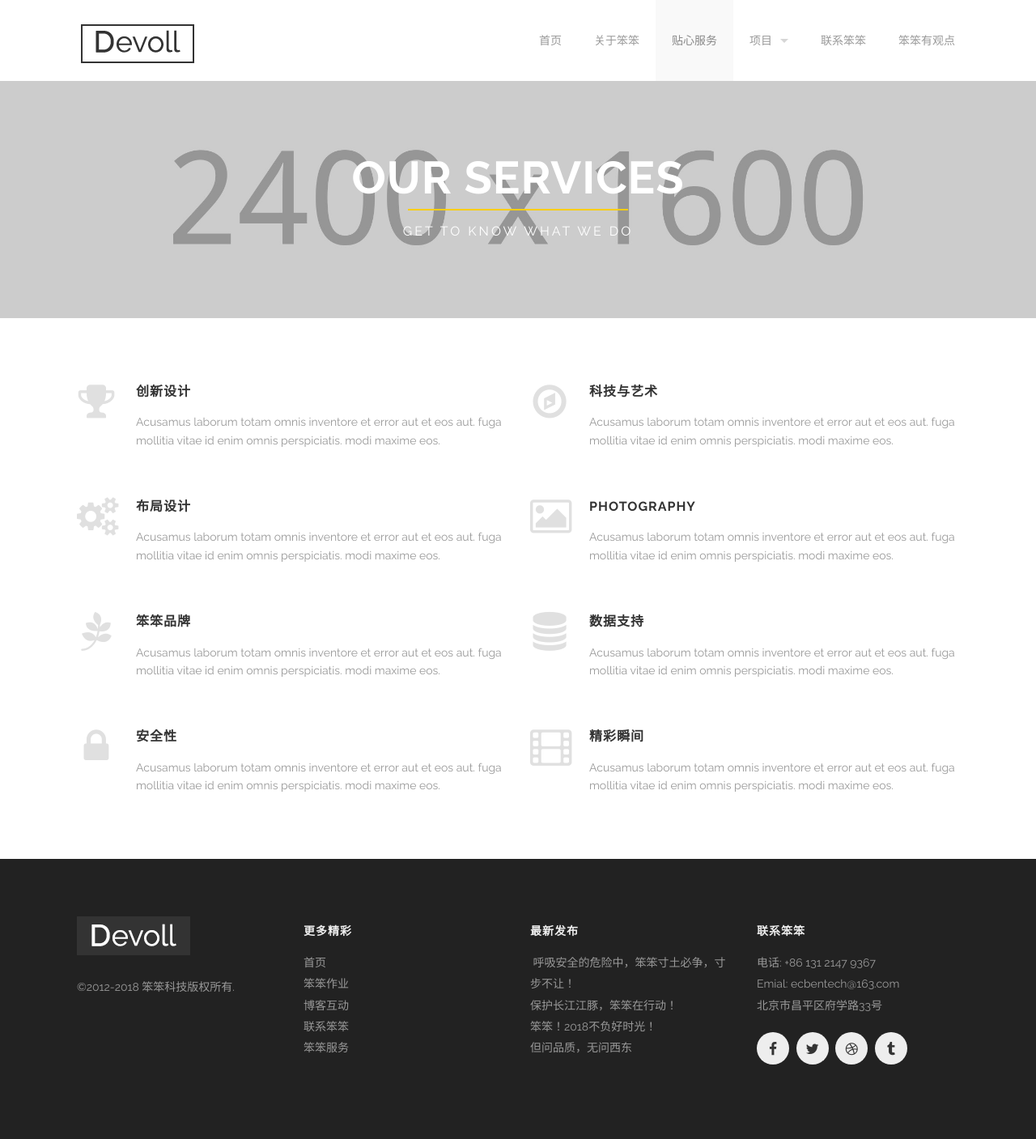
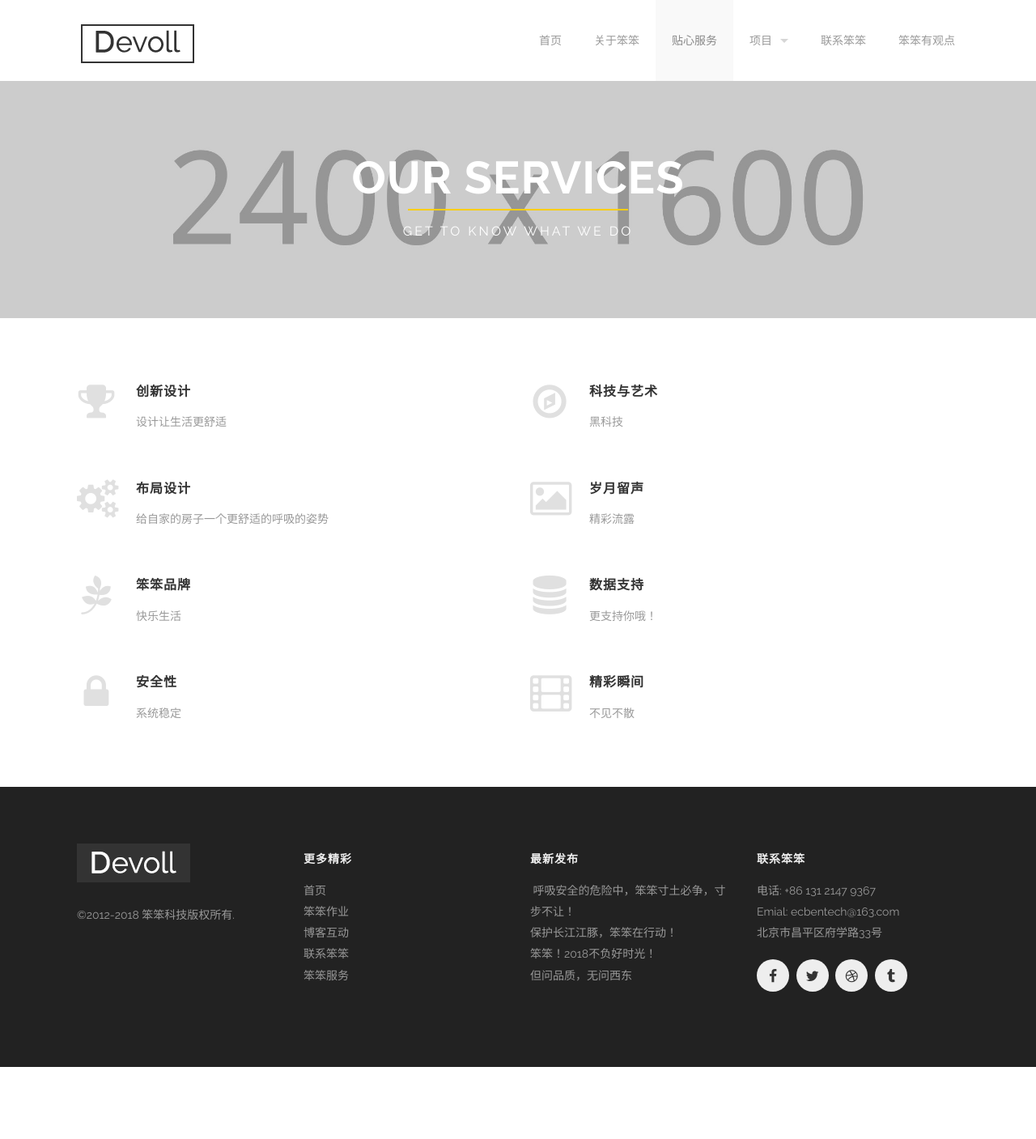
Before and after one commit to braveheart007/braveheart007.github.io, a Jekyll site: the page built from services.html, in a window 1280 px wide. Shown: the whole page at 81% size. Built offline with Jekyll 4.4.1, drawn with Linux system fonts in a browser that asks for light colours; after the commit the page ends 1318 px from its top, so only the background shows below that.

Commit message:
Update services.html

```diff
--- a/services.html
+++ b/services.html
@@ -5,29 +5,29 @@ section_id: services
 services_left:
   - icon: trophy
     title: 创新设计
-    desc: Acusamus laborum totam omnis inventore et error aut et eos aut. fuga mollitia vitae id enim omnis perspiciatis. modi maxime eos.
+    desc: 设计让生活更舒适
   - icon: cogs
     title: 布局设计
-    desc: Acusamus laborum totam omnis inventore et error aut et eos aut. fuga mollitia vitae id enim omnis perspiciatis. modi maxime eos.
+    desc: 给自家的房子一个更舒适的呼吸的姿势
   - icon: pagelines
     title: 笨笨品牌
-    desc: Acusamus laborum totam omnis inventore et error aut et eos aut. fuga mollitia vitae id enim omnis perspiciatis. modi maxime eos.
+    desc: 快乐生活
   - icon: lock
     title: 安全性
-    desc: Acusamus laborum totam omnis inventore et error aut et eos aut. fuga mollitia vitae id enim omnis perspiciatis. modi maxime eos.
+    desc: 系统稳定
 services_right:
   - icon: compass
     title: 科技与艺术
-    desc: Acusamus laborum totam omnis inventore et error aut et eos aut. fuga mollitia vitae id enim omnis perspiciatis. modi maxime eos.
+    desc: 黑科技
   - icon: image
-    title: Photography
-    desc: Acusamus laborum totam omnis inventore et error aut et eos aut. fuga mollitia vitae id enim omnis perspiciatis. modi maxime eos.
+    title: 岁月留声
+    desc: 精彩流露
   - icon: database
     title: 数据支持
-    desc: Acusamus laborum totam omnis inventore et error aut et eos aut. fuga mollitia vitae id enim omnis perspiciatis. modi maxime eos.
+    desc: 更支持你哦！
   - icon: film
     title: 精彩瞬间
-    desc: Acusamus laborum totam omnis inventore et error aut et eos aut. fuga mollitia vitae id enim omnis perspiciatis. modi maxime eos.
+    desc: 不见不散
 ---
 
 <div class='full parallax' style='background-image: url(images/@stock/service-page-header.jpg); color: #fff;'>
```
